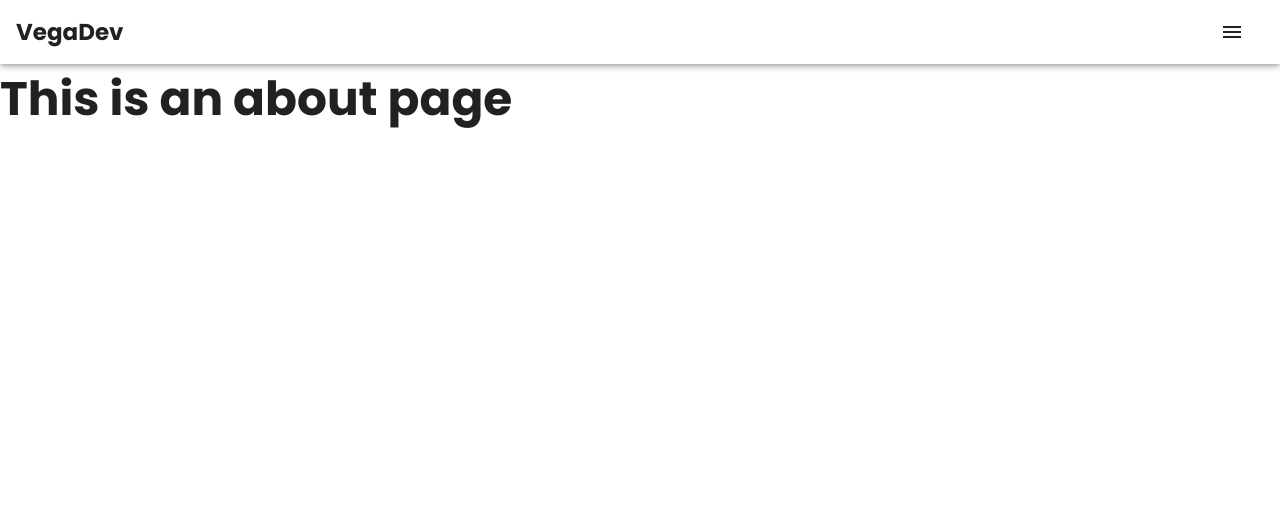
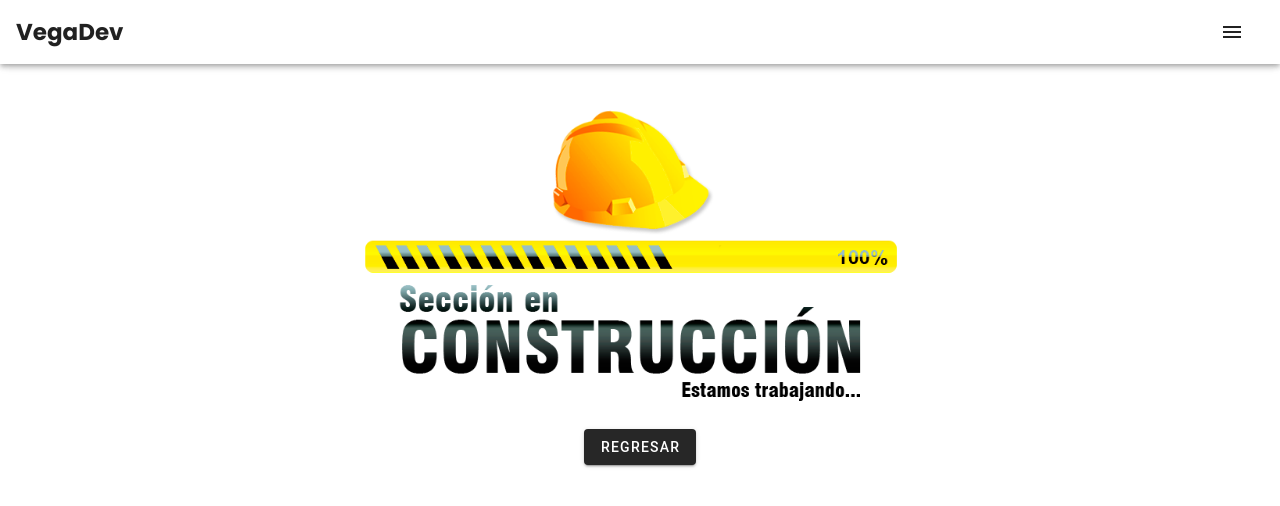
Before and after one commit to 070809-vega/portafolio, a Vue app: page /about in a window 1280 px wide. Shown: the top 506 px of the page. Built offline with nearby package versions, Linux system fonts and the light colour scheme.

Commit message:
se corrigne errores

```diff
--- a/src/App.vue
+++ b/src/App.vue
@@ -2,7 +2,9 @@
   <v-app>
     <v-app-bar app color="white">
       <div class="d-flex align-center">
-        <h5>VegaDev</h5>
+        <router-link to="/" style="text-decoration: none; color: inherit;">
+          <h5 >VegaDev</h5>
+        </router-link>
         <!-- <v-img
           alt="Vuetify Logo"
           class="shrink mr-2"
@@ -28,9 +30,7 @@
       target="_blank"
        -->
       <v-btn text>
-        <v-icon dark>
-        mdi-menu
-      </v-icon>
+        <v-icon dark> mdi-menu </v-icon>
       </v-btn>
     </v-app-bar>
 
--- a/src/components/Contacto.vue
+++ b/src/components/Contacto.vue
@@ -85,10 +85,10 @@ export default {
       tipo: "",
       mensaje: "",
       nombreRules: [(v) => !!v || "El nombre es requerido"],
-      correoRules: [(v) => !!v || "El nombre es requerido"],
-      telefonoRules: [(v) => !!v || "El nombre es requerido"],
-      tipoRules: [(v) => !!v || "El nombre es requerido"],
-      mensajeRules: [(v) => !!v || "El nombre es requerido"],
+      correoRules: [(v) => !!v || "El correo es requerido"],
+      telefonoRules: [(v) => !!v || "El telefono es requerido"],
+      tipoRules: [(v) => !!v || "El tipo es requerido"],
+      mensajeRules: [(v) => !!v || "El mensaje es requerido"],
     };
   },
   computed:{
--- a/src/components/Footer.vue
+++ b/src/components/Footer.vue
@@ -66,9 +66,9 @@ export default {
     return {
       texto: [
         { text: "Sobre mi", to: "/about" },
-        { text: "Proyectos", to: "" },
-        { text: "Servicios", to: "" },
-        { text: "Precios", to: "" },
+        { text: "Proyectos", to: "/proyectos" },
+        { text: "Servicios", to: "/servicios" },
+        { text: "Precios", to: "/precios" },
       ],
       contacto: [
         { texto: "+52 55-11-10-56-30", icono: "mdi-phone", to:'tel:+525511105630' },
--- a/src/components/Info.vue
+++ b/src/components/Info.vue
@@ -32,7 +32,7 @@
               </v-card>
             </v-col>
           </v-row>
-          <v-btn class="ml-4 mt-5" dark>Leer mas</v-btn>
+          <v-btn class="ml-4 mt-5" dark to="/proyectos">Leer mas</v-btn>
         </v-col>
       </v-row>
     </v-card>
--- a/src/components/Principal.vue
+++ b/src/components/Principal.vue
@@ -8,8 +8,8 @@
             Mi nombre es Luis Antonio Vega Vargas. Soy Desarrollador de
             Aplicaciones Web y soy muy dedicado y apasionado a mi trabajo
           </h4>
-          <v-btn color="white" class="sobreMi mr-10 mt-5 mb-10">SOBRE MI</v-btn>
-          <v-btn outlined class="mt-5 mb-10">CONTACTO</v-btn>
+          <v-btn color="white" class="sobreMi mr-10 mt-5 mb-10" to="/about">SOBRE MI</v-btn>
+          <v-btn outlined class="mt-5 mb-10" to="/proyectos">PROYECTOS</v-btn>
         </v-col>
         <v-col cols="12" md="6">
           <v-img src="@/assets/baner1.png" class="mb-10"></v-img>
--- a/src/components/Servicios.vue
+++ b/src/components/Servicios.vue
@@ -10,7 +10,9 @@
             </v-card>
             <h3 class="mt-2 mb-2">{{ card.title }}</h3>
             <p>{{ card.body }}</p>
-            <p class="small">{{ card.small }}</p>
+            <router-link to="/servicios">
+              <p class="small">{{ card.small }}</p>
+            </router-link>
           </v-card>
         </v-col>
       </v-row>
@@ -52,7 +54,7 @@ export default {
       ],
     };
   },
-  computed:{
+  computed: {
     // shortText(cards){
     //   if(this.cards.length >= 130){
     //     return this.cards.substring(0,130) + '...'
@@ -62,12 +64,8 @@ export default {
     //   // return this.cards.body.length > 130 ? this.cards.body.substring(0,130) + '...' : this.cards.body
     // }
   },
-  mounted() {
-
-  },
-  methods: {
-
-  },
+  mounted() {},
+  methods: {},
 };
 </script>
 <style scoped>
--- a/src/router/index.js
+++ b/src/router/index.js
@@ -13,10 +13,22 @@ const routes = [
   {
     path: '/about',
     name: 'about',
-    // route level code-splitting
-    // this generates a separate chunk (about.[hash].js) for this route
-    // which is lazy-loaded when the route is visited.
     component: () => import(/* webpackChunkName: "about" */ '../views/SobreMi.vue')
+  },
+  {
+    path: '/proyectos',
+    name: 'proyectos',
+    component: () => import(/* webpackChunkName: "about" */ '../views/Proyectos.vue')
+  },
+  {
+    path: '/servicios',
+    name: 'servicios',
+    component: () => import(/* webpackChunkName: "about" */ '../views/Servicios.vue')
+  },
+  {
+    path: '/precios',
+    name: 'precios',
+    component: () => import(/* webpackChunkName: "about" */ '../views/Precios.vue')
   }
 ]
 
--- /dev/null
+++ b/src/views/Precios.vue
@@ -0,0 +1,15 @@
+<template>
+    <div class="img-construc">
+      <v-card height="50%" width="50%" elevation="0" class="text-center">
+        <v-img src="@/assets/icono-construccion.png"></v-img>
+        <v-btn dark to="/">Regresar</v-btn>
+      </v-card>
+    </div>
+  </template>
+  <style scoped>
+  .img-construc{
+    display: flex;
+    align-items: center;
+    justify-content: center;
+  }
+  </style>
--- /dev/null
+++ b/src/views/Proyectos.vue
@@ -0,0 +1,15 @@
+<template>
+    <div class="img-construc">
+      <v-card height="50%" width="50%" elevation="0" class="text-center">
+        <v-img src="@/assets/icono-construccion.png"></v-img>
+        <v-btn dark to="/">Regresar</v-btn>
+      </v-card>
+    </div>
+  </template>
+  <style scoped>
+  .img-construc{
+    display: flex;
+    align-items: center;
+    justify-content: center;
+  }
+  </style>
--- /dev/null
+++ b/src/views/Servicios.vue
@@ -0,0 +1,15 @@
+<template>
+    <div class="img-construc">
+      <v-card height="50%" width="50%" elevation="0" class="text-center">
+        <v-img src="@/assets/icono-construccion.png"></v-img>
+        <v-btn dark to="/">Regresar</v-btn>
+      </v-card>
+    </div>
+  </template>
+  <style scoped>
+  .img-construc{
+    display: flex;
+    align-items: center;
+    justify-content: center;
+  }
+  </style>
--- a/src/views/SobreMi.vue
+++ b/src/views/SobreMi.vue
@@ -1,5 +1,15 @@
 <template>
-  <div class="about">
-    <h1>This is an about page</h1>
+  <div class="img-construc">
+    <v-card height="50%" width="50%" elevation="0" class="text-center">
+      <v-img src="@/assets/icono-construccion.png"></v-img>
+      <v-btn dark to="/">Regresar</v-btn>
+    </v-card>
   </div>
 </template>
+<style scoped>
+.img-construc{
+  display: flex;
+  align-items: center;
+  justify-content: center;
+}
+</style>
```
Also changed, not shown: src/assets/icono-construccion.png (added).
